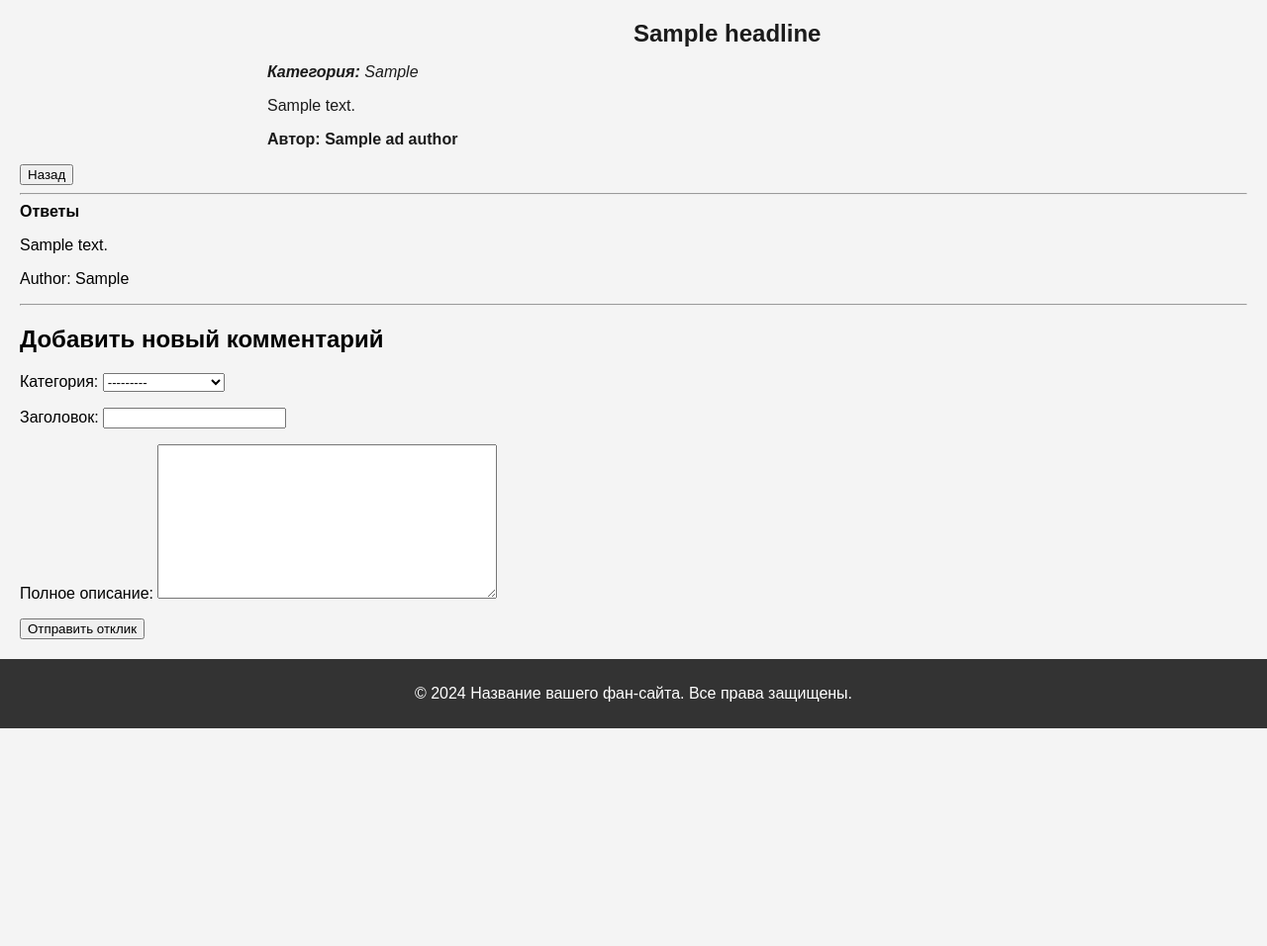
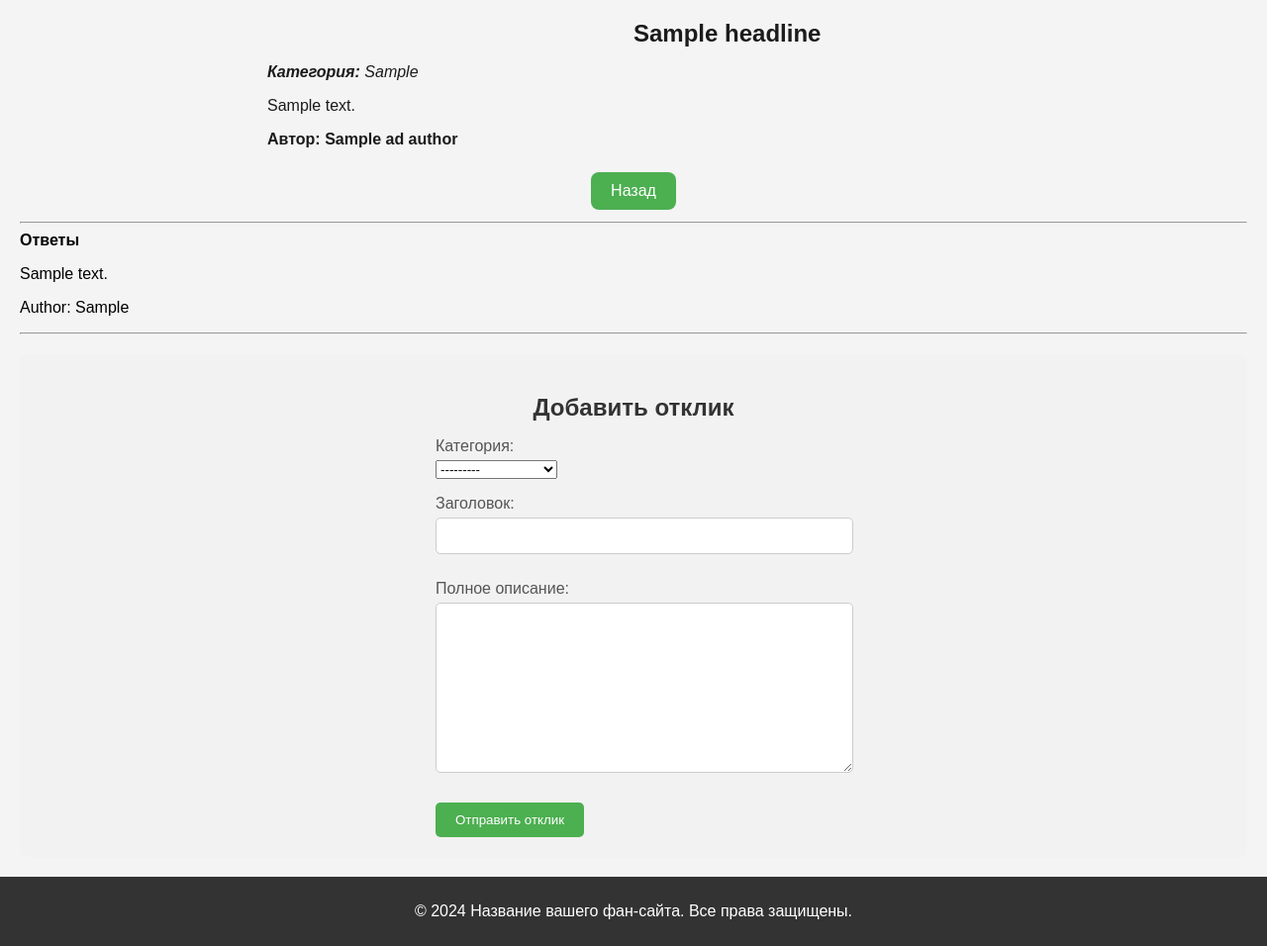
Before and after one commit to SergeyL-1979/SkillFactory_FPW-155_new, a Django app: template fan_board/templates/fan_board/advertisement_detail.html in a window 1280 px wide. Shown: the part 138-1094 px from the top of the page at 99% size. Before the commit the page ends 874 px from the top, so only its background shows below. Run offline with Django 4.2, Linux system fonts and the light colour scheme; a user stored in the database is signed in; tables that the repository leaves empty hold one stand-in row (values such as "Sample post"); the template is opened without the code that fills it: values that come from a table or form of the project are taken from there, most other values are stand-ins (such as "Sample title", 1, 10 or a date in 2020); a map, chart or similar area stays blank; some libraries are stand-ins or nearby versions.

Commit message:
Небольшие корректировки

```diff
--- a/fan_board/forms.py
+++ b/fan_board/forms.py
@@ -64,5 +64,5 @@
             ),
         }
         labels = {
-            'text': 'Отклик',
+            'text': ' ',
         }
--- a/fan_board/templates/fan_board/advertisement_detail.html
+++ b/fan_board/templates/fan_board/advertisement_detail.html
@@ -40,18 +40,94 @@
         {% if request.user.is_authenticated %}
             {% if not ads_detail.ad_author == request.user %}
             <div class="comment-form">
-            <h2>Добавить новый комментарий</h2>
+                <h2 style="text-align: center;">Добавить отклик</h2>
                 <form method="post">
                     {% csrf_token %}
                     {% for field in form %}
                         <p><label for="{{ field.id_for_label }}">{{ field.label }}: </label>{{ field }}</p>
                         <div class="form-error">{{ field.errors }}</div>
                     {% endfor %}
-                <input type="hidden" name="headline" value="{{ ad.headline }}">
                     <button type="submit">Отправить отклик</button>
                 </form>
             </div>
             {% endif %}
         {% endif %}
     </div>
+
+    <style>
+        .ad-actions {
+            text-align: center;
+            margin-top: 20px;
+        }
+
+        .ad-actions button {
+            background-color: #4CAF50;
+            border: none;
+            color: white;
+            padding: 10px 20px;
+            text-align: center;
+            text-decoration: none;
+            display: inline-block;
+            font-size: 16px;
+            margin: 4px 2px;
+            cursor: pointer;
+            border-radius: 8px;
+            transition-duration: 0.4s;
+        }
+
+        .ad-actions button:hover {
+            background-color: #45a049;
+        }
+
+        .comment-form {
+            background-color: #f2f2f2;
+            padding: 20px;
+            border-radius: 8px;
+            margin-top: 20px;
+        }
+
+        .comment-form h2 {
+            margin-bottom: 10px;
+            color: #333;
+        }
+
+        .comment-form form {
+            max-width: 400px;
+            margin: 0 auto;
+        }
+
+        .comment-form label {
+            display: block;
+            margin-bottom: 5px;
+            color: #555;
+        }
+
+        .comment-form input[type="text"],
+        .comment-form textarea {
+            width: 100%;
+            padding: 10px;
+            margin-bottom: 10px;
+            border: 1px solid #ccc;
+            border-radius: 5px;
+        }
+
+        .comment-form .form-error {
+            color: red;
+            margin-bottom: 10px;
+        }
+
+        .comment-form button[type="submit"] {
+            background-color: #4CAF50;
+            color: white;
+            padding: 10px 20px;
+            border: none;
+            border-radius: 5px;
+            cursor: pointer;
+            transition: background-color 0.3s ease;
+        }
+
+        .comment-form button[type="submit"]:hover {
+            background-color: #45a049;
+        }
+    </style>
 {% endblock %}
```
Also changed, not shown: mmorpg_fansite/settings.py (+26 -37 lines). Lines whose indentation alone changed are shown as unchanged.
